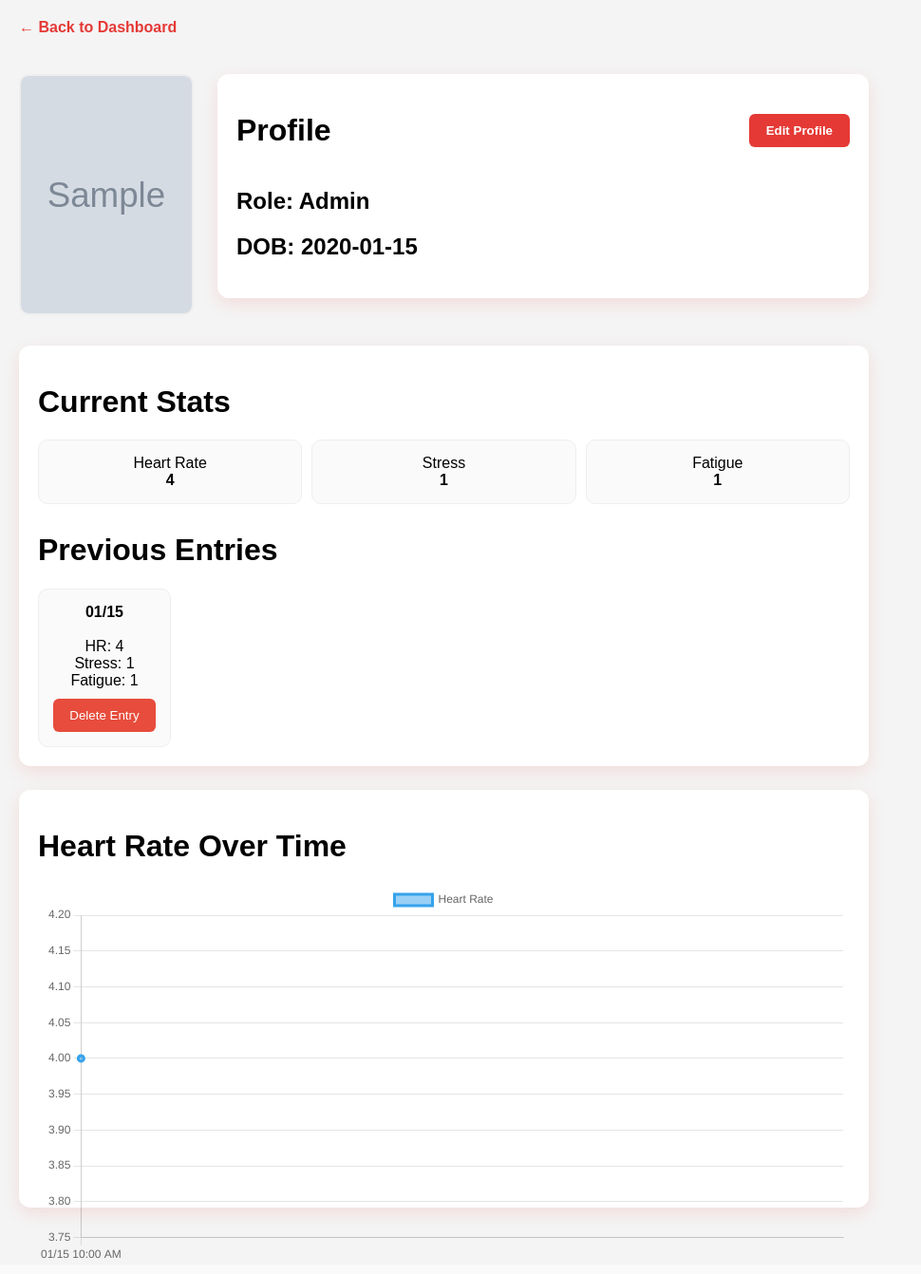
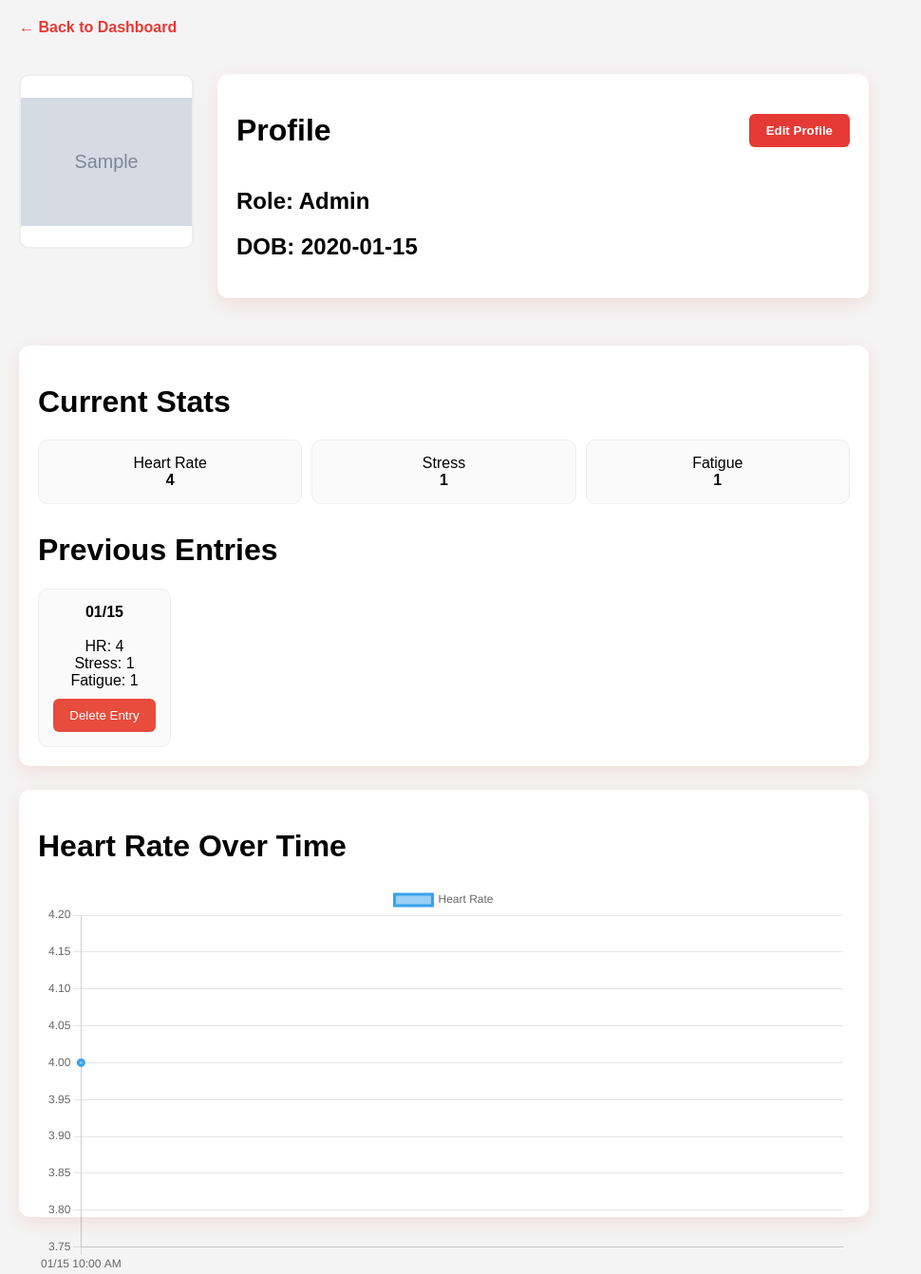
Before and after one commit to 0mly/esports-performance-monitoring-system, a Flask app: page /player/1 in a window 1280 px wide. Shown: the whole page at 95% size, without its empty margins (0-970 px from the left). Run offline with Flask 3, Linux system fonts and the light colour scheme; the visitor is signed in with stand-in values (Sample User, id 1); tables that the repository leaves empty hold one stand-in row (values such as "Sample post"); grey boxes marked "Sample" are stand-in pictures.

Commit message:
Final UI updates and screenshots

```diff
--- a/templates/player.html
+++ b/templates/player.html
@@ -47,6 +47,7 @@
             background: white;
             padding: 20px;
             border-radius: 12px;
+            box-sizing: border-box;
             box-shadow: 0 6px 18px rgba(229, 57, 53, 0.12);
             margin-bottom: 25px;
         }
@@ -62,8 +63,8 @@
 
         .player-image {
             width: 180px;
-            height: 250px;
-            object-fit: cover;
+            height: 180px;
+            object-fit: contain;
             border-radius: 10px;
             border: 2px solid #eee;
             background: white;
@@ -177,13 +178,17 @@
 
         /* GRAPH */
 
+        .graph-box {
+            height: 450px;
+            width: 100%;
+            max-width: 1100px;
+            margin: 0 auto 25px auto;
+        }
+
         .graph-box canvas {
             width: 100% !important;
-            max-width: 100%;
-        }
-
-        .graph-box{
-            height: 400px;
+            height: 100% !important;
+            display: block;
         }
 
         /* EDIT PANEL */
```
Also changed, not shown: static/uploads/1_Screenshot_2026-06-23_141608.png (added), static/uploads/2_Screenshot_2026-06-23_141608.png (added).
